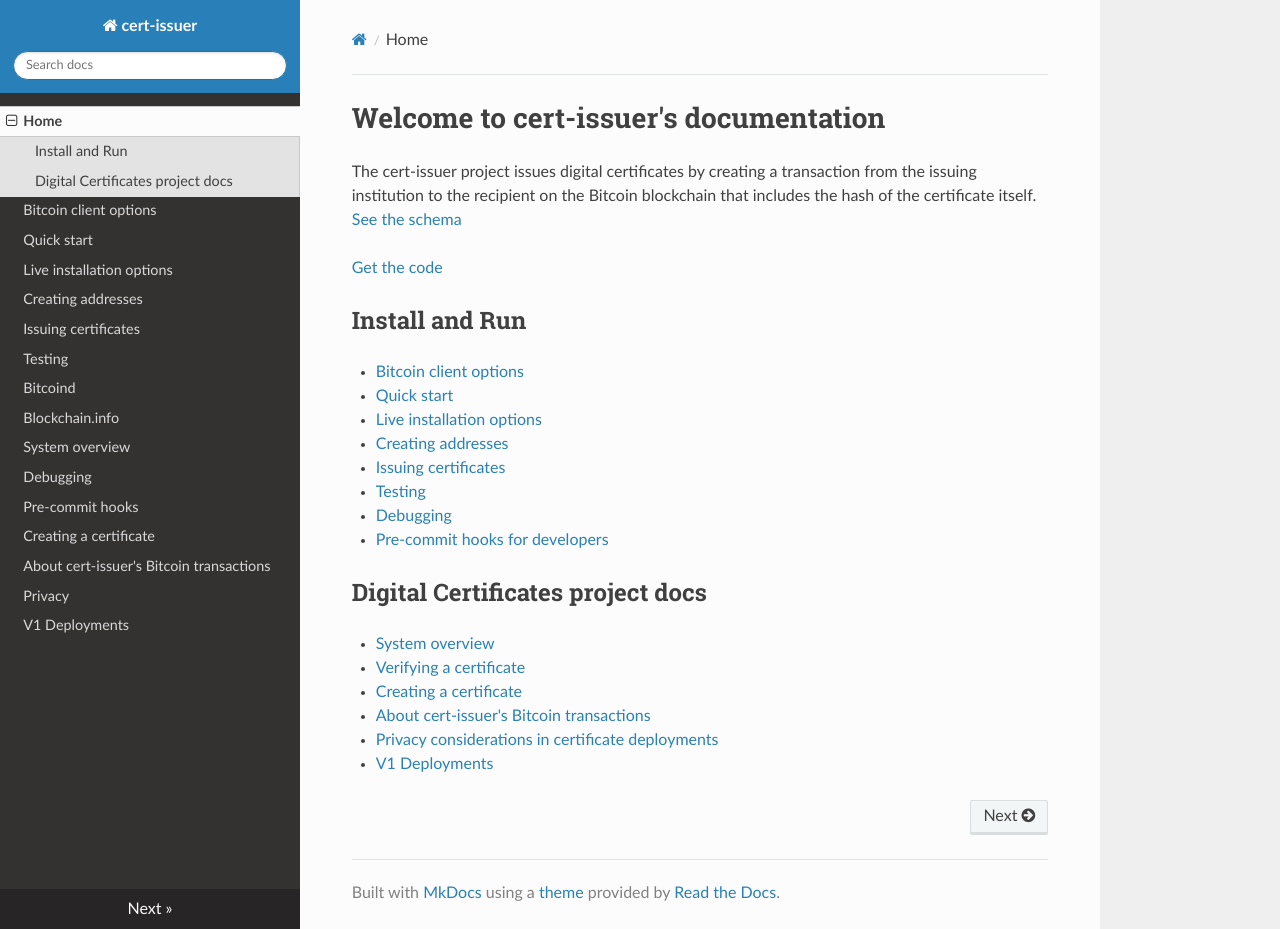
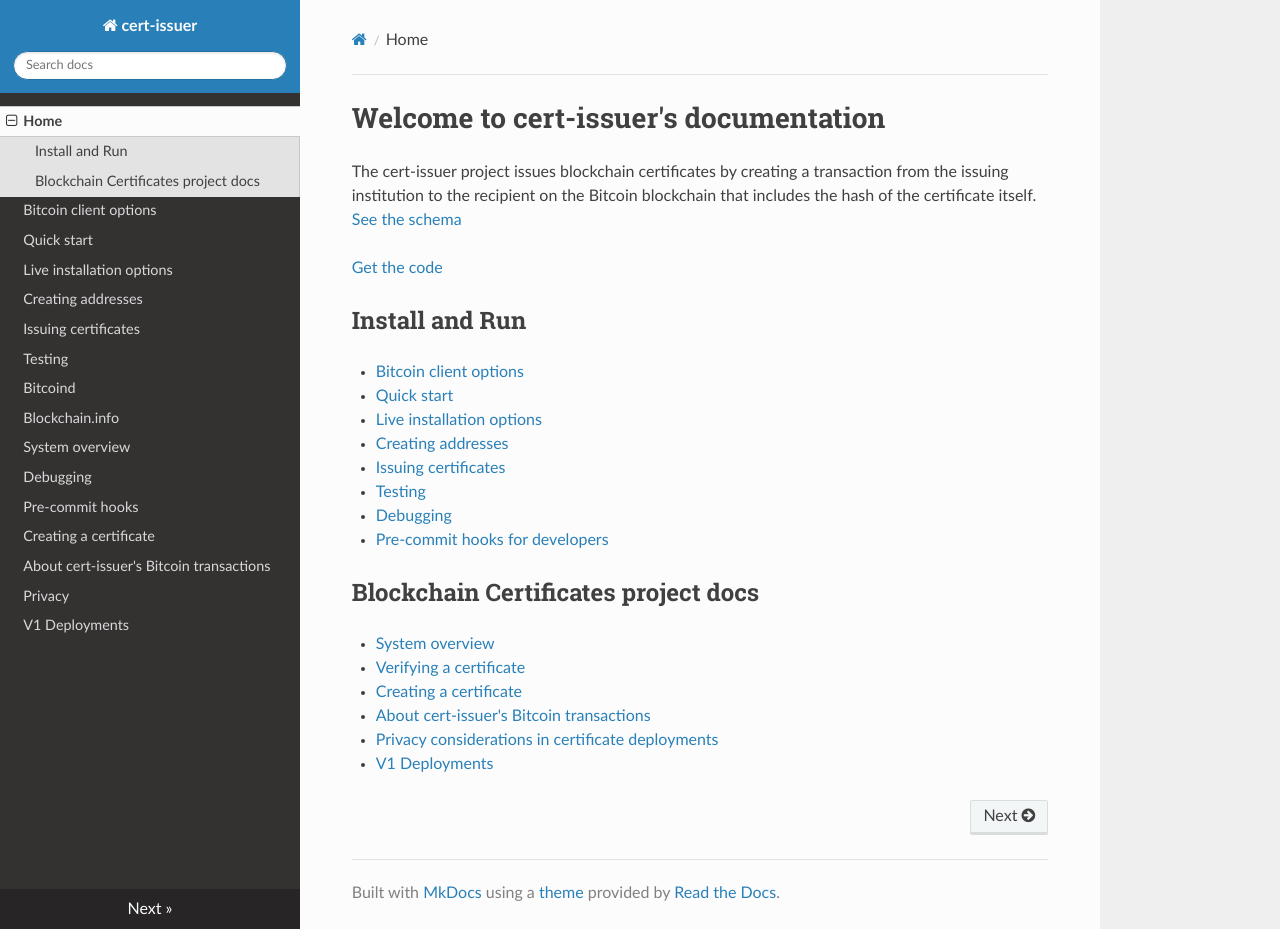
Before and after one commit to blockchain-certificates/cert-issuer, an MkDocs documentation site: the page built from docs/index.md, in a window 1280 px wide and 929 px high. Built offline with MkDocs 1.6.1, drawn with Linux system fonts in a browser that asks for light colours; nearby versions of some CDN libraries; old or Windows-style settings are respelled for this version of MkDocs.

Commit message:
rename text

```diff
--- a/docs/index.md
+++ b/docs/index.md
@@ -1,6 +1,6 @@
 Welcome to cert-issuer's documentation
 ======================================
-The cert-issuer project issues digital certificates by creating a transaction from the issuing institution to the
+The cert-issuer project issues blockchain certificates by creating a transaction from the issuing institution to the
 recipient on the Bitcoin blockchain that includes the hash of the certificate itself. [See the schema](https://github.com/blockchain-certificates/cert-schema)
 
 [Get the code](https://github.com/blockchain-certificates/cert-issuer)
@@ -18,7 +18,7 @@ Install and Run
 - [Debugging](debugging.md)
 - [Pre-commit hooks for developers](precommit.md)
 
-Digital Certificates project docs
+Blockchain Certificates project docs
 ---------------------------------
 
 - [System overview](system_overview.md)
--- a/setup.py
+++ b/setup.py
@@ -16,9 +16,9 @@ setup(
     version=__version__,
     url='https://github.com/blockchain-certificates/cert-issuer',
     license='MIT',
-    author='MIT Media Lab Digital Certificates',
+    author='MIT Media Lab Blockchain Certificates',
     author_email='certs@media.mit.edu',
-    description='Issues digital certificates using the Bitcoin blockchain',
+    description='Issues blockchain certificates using the Bitcoin blockchain',
     long_description=long_description,
     packages=['cert_issuer'],
     include_package_data=True,
```
Also changed, not shown: README.md (+4 -4 lines).
